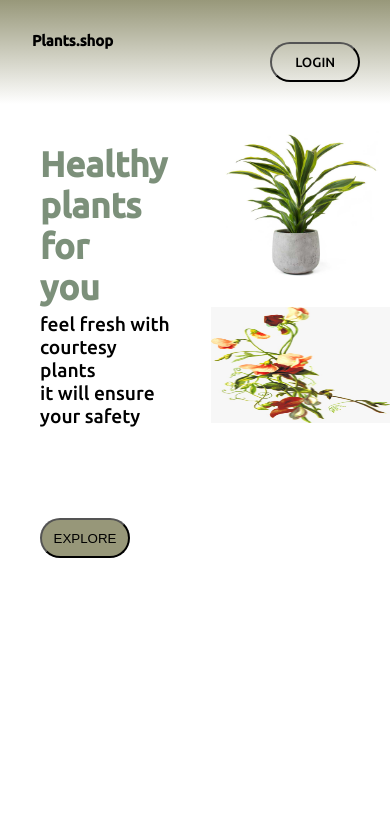
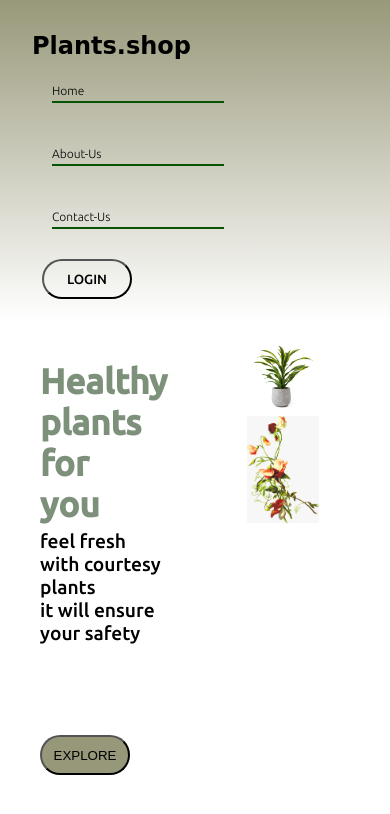
Before and after one commit to JJuggy/PLANT-SHOP, a plain HTML site: page index.html in a window 390 px wide. Drawn offline with Linux system fonts and the light colour scheme.

Commit message:
updated-responsiveness

```diff
--- a/index.html
+++ b/index.html
@@ -11,13 +11,15 @@
     <title>Plants Shop</title>
 </head>
 <body>
+ <div class="container">
     <header >
-        <div class="logo">Plants.shop</div>
+
+        <div class="logo"><h1>Plants.shop</h1></div>
         <nav class="links">
             <ul>
                 <li><a class="hove" href="#">Home</a></li>
-                <li><a class="hove" href="#">About</a></li>
-                <li><a class="hove" href="#">Contact-us</a></li>
+                <li><a class="hove" href="#">About-Us</a></li>
+                <li><a class="hove" href="#">Contact-Us</a></li>
             </ul>
         </nav>
         <div class="btn">
@@ -32,9 +34,10 @@
             <div><button class="section-two-button"><a href="#">EXPLORE</a></button></div>
         </div>
         <div class="flower">
-            <div><img class="set1" src="./images/995ae4a7-c633-4c46-8a5d-67bca88a65c0.jpg" alt=""></div>
-            <div><img class="set2" src="./images/e612a167-c4bc-4c0d-9265-50ec782cb24c.jpg" alt=""></div>
+            <div ><img class="set1" src="./images/995ae4a7-c633-4c46-8a5d-67bca88a65c0.jpg" alt=""></div>
+            <div ><img class="set2" src="./images/e612a167-c4bc-4c0d-9265-50ec782cb24c.jpg" alt=""></div>
         </div>
     </section>
+  </div>
 </body>
 </html>
--- a/style.css
+++ b/style.css
@@ -3,8 +3,12 @@
     margin: 0;
     box-sizing: border-box;
   }
+  .container
+  {
+    width: 100%;
+  }
   header {
-    height: 100%;
+    width: 100%;
     background: linear-gradient(
       #53532199,
       rgba(255, 255, 255, 0.7)
@@ -14,27 +18,34 @@
     padding: 2em;
   }
 
+  .links
+  {width: 100%;}
   .links ul {
+    display: flex;
     margin-left: 60px;
   }
   .logo {
-      font-size: 35px;
-    font-family: "Ubuntu", sans-serif;
+    height: 50%;
+    width: 100%;
+      font-size: 2rem;
+      font-family: 'Ephesis', cursive;
     font-weight: 700;
   }
 
   .links ul li {
-    display: inline-block;
+
     padding: 20px;
     text-decoration: none;
     list-style: none;
 
   }
   .links ul li a {
+    border-bottom: 2px solid rgb(7, 83, 7);
     font-family: "Ubuntu", sans-serif;
+    padding: .25rem 0;
     text-decoration: none;
     color: black;
-    font-size: 12px;
+    font-size: 0.75rem;
     position: relative;
     transition: 0.5s;
   }
@@ -47,22 +58,12 @@
       align-items: center;
       /* width: 100%; */
       text-decoration: none;
-      cursor: pointer;
-  }
-  .links ul li a::after
-  {
-      content: "";
-      position: absolute;
-      bottom: -4px;
-      left: 0px;
-      transform: scaleX(0);
-      width: 100%;
-      height: 2px;
-      background-color: rgb(237, 44, 73);
-      transition: transform 0.2s ease 0s;
+
   }
 
-  .links ul li a:hover {
+
+  .links ul li a:hover
+  ,.links ul li a:focus{
     content: "";
     font-size: larger;
     color: white;
@@ -113,20 +114,21 @@
     display: flex;
   }
   .one .flower {
+
     display: flex;
-    float: right;
+    height: 50%;
+    margin-left: 40px;
   }
   .flower .set1 {
-
     height: auto;
-    width: 400px;
+    width: 50%;
   }
 
   .flower .set2 {
 
    margin-bottom: 20px;
-    height: auto;
-    width: 400px;
+   margin-right: 90px;
+    width:50%;
   }
   .section-one-texts {
     margin: 40px;
@@ -172,23 +174,23 @@
   {
       color: green;
   }
-  @media only screen and (max-width: 768px){
 
-
-
-    .section-one-texts .Healthy{ font-size: 30px;}
-    .logo{font-size: 15px;}
-    .flower .set1{max-width: 100%;
-      max-height: 80%; margin-top: 20px;}
-      .flower .set2{max-width: 100%;
-        max-height: 40%;}
-
-
- }
- @media only screen and (max-width: 530px)
+ @media only screen and (max-width: 900px)
 
 {
-  .links{display: none;}
+  header{flex-direction: column;}
+  .logo{font-size: .75rem;}
   .section-two-button{margin-top: 90px;}
   .flower{ display: flex; flex-direction: column;}
+  .flower{ margin-left: 30px;}
+  .section-one-texts .Healthy{ font-size: 30px;}
+    .flower .set1{max-width: 100%;
+      margin-top: 20px;}
+      .flower .set2{max-width: 100%;}
+      .links ul {
+        display: flex;
+        flex-direction: column;
+        margin-left: 0px;
 }
+.links ul li a{max-width: 60%;}
+}
```
